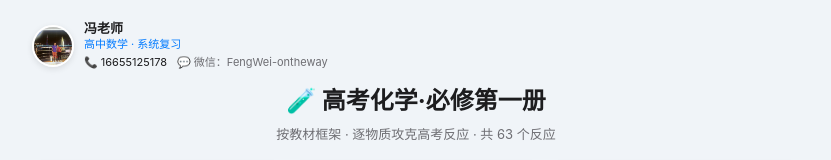
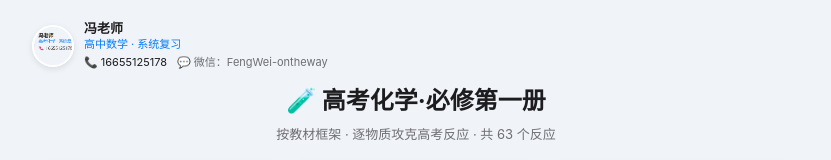
Before and after one commit to lolipopqaq-eng/chemistry-tracker, a React (Vite) app: page / in a window 1280 px wide. Shown: the top 160 px of the page, without its empty margins (224-1055 px from the left). Built offline with nearby package versions, Linux system fonts and the light colour scheme.

Commit message:
fix: 照片改用import

```diff
--- a/src/components/TeacherCard.jsx
+++ b/src/components/TeacherCard.jsx
@@ -1,7 +1,9 @@
+import teacherPhoto from '../assets/teacher-photo.png';
+
 export default function TeacherCard() {
   return (
     <div className="teacher-card-top">
-      <img src="./teacher-photo.jpg" alt="冯老师" className="teacher-photo" />
+      <img src={teacherPhoto} alt="冯老师" className="teacher-photo" />
       <div className="teacher-info">
         <div className="teacher-name">冯老师</div>
         <div className="teacher-desc">高中数学 · 系统复习</div>
```
Also changed, not shown: src/assets/teacher-photo.png (added), 3 other files (tests, documents, lock files or other folders).
